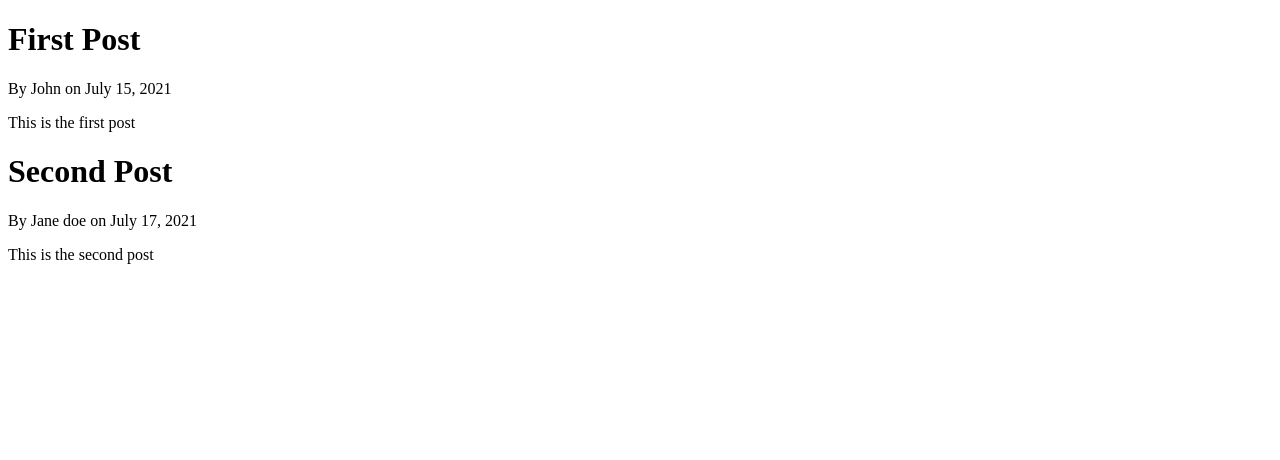
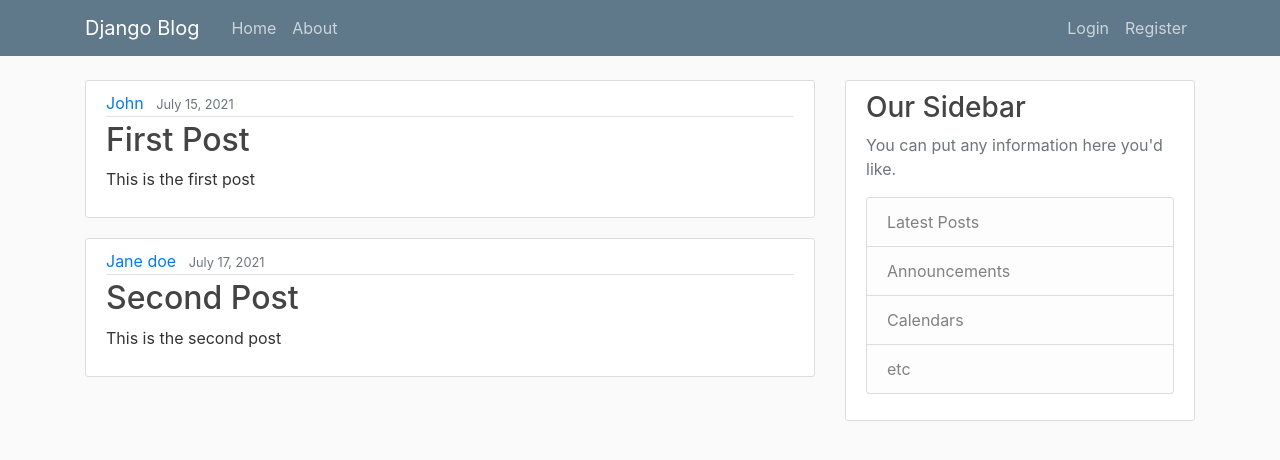
Before and after one commit to guptaaditya746/Short-Projects-for-Exploration, a Django app: page / in a window 1280 px wide. Shown: the top 460 px of the page. Run offline with Django 4.2, Linux system fonts and the light colour scheme; some libraries are stand-ins or nearby versions.

Commit message:
templates_final

```diff
--- /dev/null
+++ b/Frameworks and correy/Django/django_project/blog/static/blog/main.css
@@ -0,0 +1,84 @@
+body {
+    background: #fafafa;
+    color: #333333;
+    margin-top: 5rem;
+  }
+
+  h1, h2, h3, h4, h5, h6 {
+    color: #444444;
+  }
+
+  ul {
+    margin: 0;
+  }
+
+  .bg-steel {
+    background-color: #5f788a;
+  }
+
+  .site-header .navbar-nav .nav-link {
+    color: #cbd5db;
+  }
+
+  .site-header .navbar-nav .nav-link:hover {
+    color: #ffffff;
+  }
+
+  .site-header .navbar-nav .nav-link.active {
+    font-weight: 500;
+  }
+
+  .content-section {
+    background: #ffffff;
+    padding: 10px 20px;
+    border: 1px solid #dddddd;
+    border-radius: 3px;
+    margin-bottom: 20px;
+  }
+
+  .article-title {
+    color: #444444;
+  }
+
+  a.article-title:hover {
+    color: #428bca;
+    text-decoration: none;
+  }
+
+  .article-content {
+    white-space: pre-line;
+  }
+
+  .article-img {
+    height: 65px;
+    width: 65px;
+    margin-right: 16px;
+  }
+
+  .article-metadata {
+    padding-bottom: 1px;
+    margin-bottom: 4px;
+    border-bottom: 1px solid #e3e3e3
+  }
+
+  .article-metadata a:hover {
+    color: #333;
+    text-decoration: none;
+  }
+
+  .article-svg {
+    width: 25px;
+    height: 25px;
+    vertical-align: middle;
+  }
+
+  .account-img {
+    height: 125px;
+    width: 125px;
+    margin-right: 20px;
+    margin-bottom: 16px;
+  }
+
+  .account-heading {
+    font-size: 2.5rem;
+  }
--- a/Frameworks and correy/Django/django_project/blog/templates/blog/base.html
+++ b/Frameworks and correy/Django/django_project/blog/templates/blog/base.html
@@ -0,0 +1,88 @@
+{% load static %}
+<!DOCTYPE html>
+<!--[if lt IE 7]>      <html class="no-js lt-ie9 lt-ie8 lt-ie7"> <![endif]-->
+<!--[if IE 7]>         <html class="no-js lt-ie9 lt-ie8"> <![endif]-->
+<!--[if IE 8]>         <html class="no-js lt-ie9"> <![endif]-->
+<!--[if gt IE 8]>      <html class="no-js"> <!--<![endif]-->
+<html>
+    <head>
+            <!-- Required meta tags -->
+        <meta charset="utf-8">
+        <meta name="viewport" content="width=device-width, initial-scale=1, shrink-to-fit=no">
+
+        <!-- Bootstrap CSS -->
+        <link rel="stylesheet" href="https://cdn.jsdelivr.net/npm/bootstrap@4.0.0/dist/css/bootstrap.min.css" integrity="sha384-Gn5384xqQ1aoWXA+058RXPxPg6fy4IWvTNh0E263XmFcJlSAwiGgFAW/dAiS6JXm" crossorigin="anonymous">
+
+        <link rel="stylesheet" type="text/css" href="{% static 'blog/main.css' %}">
+
+        {% if title %}
+            <title>Django Blog - {{ title }}</title>
+        {% else %}
+            <title>Django BLog</title>
+        {% endif %}
+        <meta charset="utf-8">
+        <meta http-equiv="X-UA-Compatible" content="IE=edge">
+        <title></title>
+        <meta name="description" content="">
+        <meta name="viewport" content="width=device-width, initial-scale=1">
+        <link rel="stylesheet" href="">
+    </head>
+    <body>
+        <header class="site-header">
+            <nav class="navbar navbar-expand-md navbar-dark bg-steel fixed-top">
+              <div class="container">
+                <a class="navbar-brand mr-4" href="{% url 'blog-home' %}">Django Blog</a>
+                <button class="navbar-toggler" type="button" data-toggle="collapse" data-target="#navbarToggle" aria-controls="navbarToggle" aria-expanded="false" aria-label="Toggle navigation">
+                <span class="navbar-toggler-icon"></span>
+                </button>
+                <div class="collapse navbar-collapse" id="navbarToggle">
+                  <div class="navbar-nav mr-auto">
+                    <a class="nav-item nav-link" href="{% url 'blog-home' %}">Home</a>
+                    <a class="nav-item nav-link" href="{% url 'blog-about' %}">About</a>
+                  </div>
+                  <!-- Navbar Right Side -->
+                  <div class="navbar-nav">
+                    <a class="nav-item nav-link" href="#">Login</a>
+                    <a class="nav-item nav-link" href="#">Register</a>
+                  </div>
+                </div>
+              </div>
+            </nav>
+          </header>
+          <main role="main" class="container">
+            <div class="row">
+              <div class="col-md-8">
+                {% block content %}{% endblock %}
+              </div>
+              <div class="col-md-4">
+                <div class="content-section">
+                  <h3>Our Sidebar</h3>
+                  <p class='text-muted'>You can put any information here you'd like.
+                    <ul class="list-group">
+                      <li class="list-group-item list-group-item-light">Latest Posts</li>
+                      <li class="list-group-item list-group-item-light">Announcements</li>
+                      <li class="list-group-item list-group-item-light">Calendars</li>
+                      <li class="list-group-item list-group-item-light">etc</li>
+                    </ul>
+                  </p>
+                </div>
+              </div>
+            </div>
+          </main>
+
+        {% comment %} {% block content %} {% endblock %} {% endcomment %}
+        <!--[if lt IE 7]>
+            <p class="browsehappy">You are using an <strong>outdated</strong> browser. Please <a href="#">upgrade your browser</a> to improve your experience.</p>
+        <![endif]-->
+        {% comment %} <h1>About page</h1> {% endcomment %}
+
+        <script src="" async defer></script>
+        {% comment %} <h1>Hello, world!</h1> {% endcomment %}
+
+        <!-- Optional JavaScript -->
+        <!-- jQuery first, then Popper.js, then Bootstrap JS -->
+        <script src="https://code.jquery.com/jquery-3.2.1.slim.min.js" integrity="sha384-KJ3o2DKtIkvYIK3UENzmM7KCkRr/rE9/Qpg6aAZGJwFDMVNA/GpGFF93hXpG5KkN" crossorigin="anonymous"></script>
+        <script src="https://cdn.jsdelivr.net/npm/popper.js@1.12.9/dist/umd/popper.min.js" integrity="sha384-ApNbgh9B+Y1QKtv3Rn7W3mgPxhU9K/ScQsAP7hUibX39j7fakFPskvXusvfa0b4Q" crossorigin="anonymous"></script>
+        <script src="https://cdn.jsdelivr.net/npm/bootstrap@4.0.0/dist/js/bootstrap.min.js" integrity="sha384-JZR6Spejh4U02d8jOt6vLEHfe/JQGiRRSQQxSfFWpi1MquVdAyjUar5+76PVCmYl" crossorigin="anonymous"></script>
+    </body>
+</html>
--- a/Frameworks and correy/Django/django_project/blog/templates/blog/home.html
+++ b/Frameworks and correy/Django/django_project/blog/templates/blog/home.html
@@ -1,31 +1,15 @@
-<!DOCTYPE html>
-<!--[if lt IE 7]>      <html class="no-js lt-ie9 lt-ie8 lt-ie7"> <![endif]-->
-<!--[if IE 7]>         <html class="no-js lt-ie9 lt-ie8"> <![endif]-->
-<!--[if IE 8]>         <html class="no-js lt-ie9"> <![endif]-->
-<!--[if gt IE 8]>      <html class="no-js"> <!--<![endif]-->
-<html>
-    <head>
-        {% if title %}
-            <title>Django Blog - {{ title }}</title>
-        {% else %}
-            <title>Django BLog</title>
-        {% endif %}
-        <meta charset="utf-8">
-        <meta http-equiv="X-UA-Compatible" content="IE=edge">
-        <title></title>
-        <meta name="description" content="">
-        <meta name="viewport" content="width=device-width, initial-scale=1">
-        <link rel="stylesheet" href="">
-    </head>
-    <body>
-        <!--[if lt IE 7]>
-            <p class="browsehappy">You are using an <strong>outdated</strong> browser. Please <a href="#">upgrade your browser</a> to improve your experience.</p>
-        <![endif]-->
+{% extends "blog/base.html" %}
+{% block content %}
     {% for post in posts %}
-        <h1>{{ post.title }}</h1>
-        <p>By {{ post.author }} on {{ post.date_posted }}</p>
-        <p>{{ post.content }}</p>
+        <article class="media content-section">
+            <div class="media-body">
+            <div class="article-metadata">
+                <a class="mr-2" href="#">{{ post.author }}</a>
+                <small class="text-muted">{{ post.date_posted }}</small>
+            </div>
+            <h2><a class="article-title" href="#">{{ post.title }}</a></h2>
+            <p class="article-content">{{ post.content }}</p>
+            </div>
+        </article>
     {% endfor%}
-        <script src="" async defer></script>
-    </body>
-</html>
+{% endblock content %}
```
Also changed, not shown: Frameworks and correy/Django/django_project/blog/templates/blog/about.html (+4 -28 lines).
